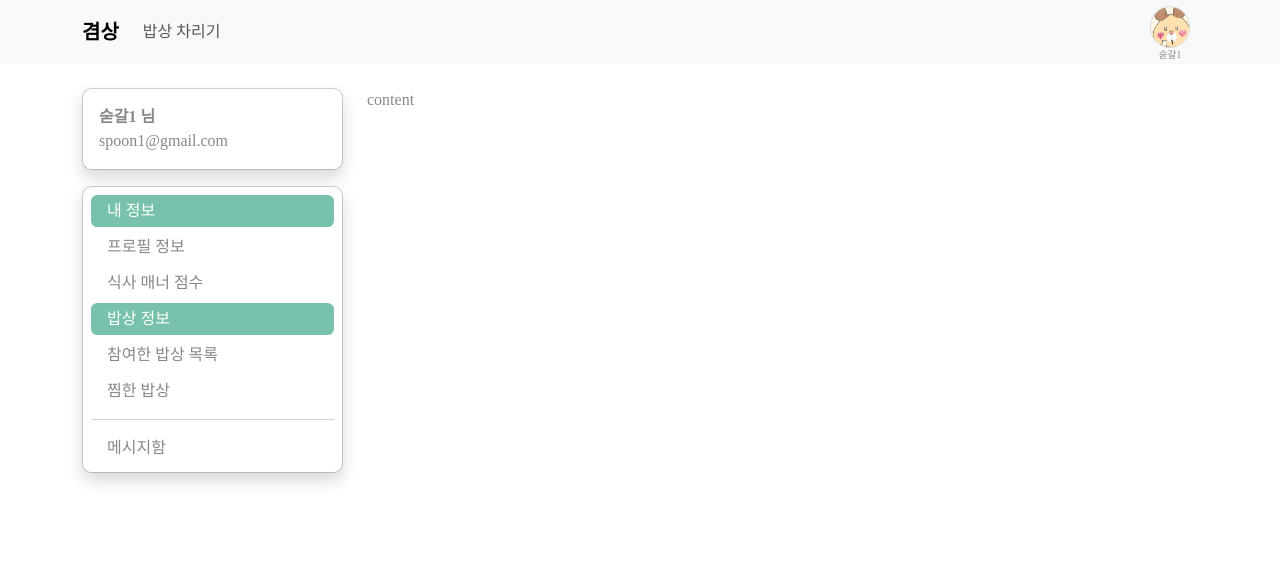
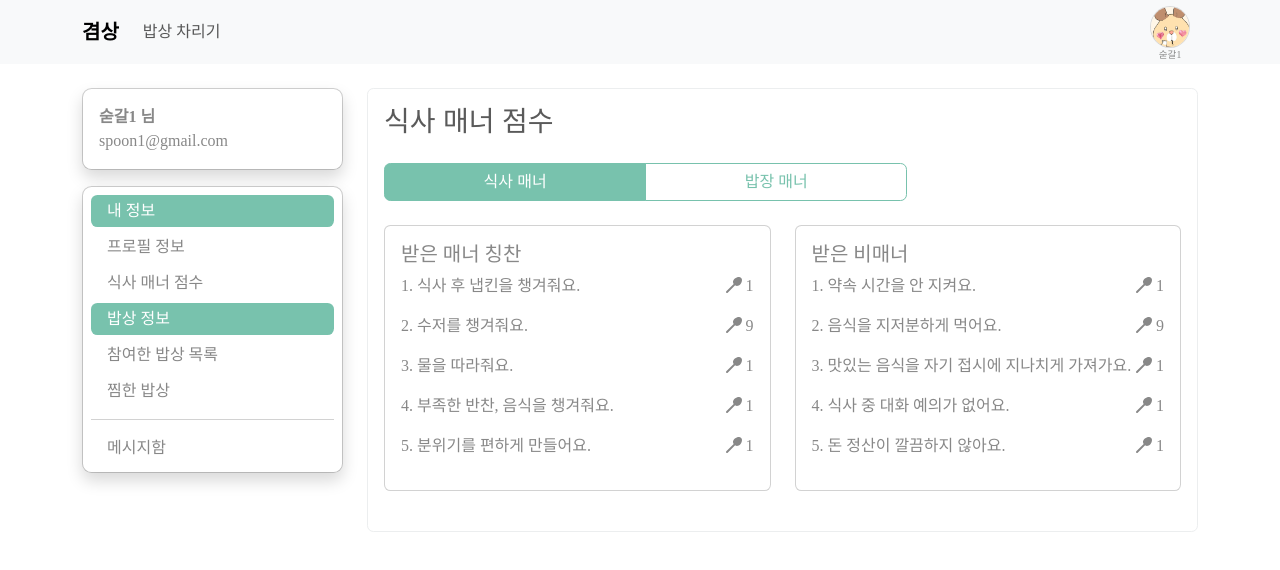
Before and after one commit to developer-dignity-team-2/gyeom-sang_client, a Vue app: page /mypage/score in a window 1280 px wide. Shown: the top 570 px of the page. Built offline with nearby package versions, Linux system fonts and the light colour scheme; a web font is replaced by a local one.

Commit message:
[ADD] 식사 매너 점수 페이지 작업 중

```diff
--- /dev/null
+++ b/src/components/mannerCard.vue
@@ -0,0 +1,76 @@
+<template>
+	<div class="card rounded p-3" style="overflow: hidden">
+		<div>
+			<h5>{{ mannerTitle }}</h5>
+			<ul :key="i" v-for="(manner, i) in myManners">
+				<li class="mb-3">
+					<div class="dropdown-item rounded-2 active">
+						<div class="row">
+							<div class="col-8">{{ i + 1 }}. {{ manner.question }}</div>
+							<div class="col-4" style="font-size: 1rem; text-align: end">
+								<font-awesome-icon icon="fa-solid fa-spoon" />
+								<span class="ps-1">{{ manner.count }}</span>
+							</div>
+						</div>
+					</div>
+				</li>
+			</ul>
+		</div>
+	</div>
+</template>
+
+<script>
+export default {
+	props: {
+		mannerTitle: { type: String, default: '' },
+		myManners: {
+			type: Array,
+			default: function () {
+				return [];
+			},
+		},
+	},
+};
+</script>
+<style scoped lang="scss">
+.favorite {
+	position: absolute;
+	top: 0.5rem;
+	right: 0.5rem;
+}
+.img-wrap {
+	position: relative;
+	width: 100%;
+	height: 0;
+	padding-bottom: 56.26%;
+	overflow: hidden;
+}
+.img-wrap.map-wrap {
+	padding-bottom: 40%;
+}
+.img-wrap.pf {
+	padding-bottom: 100%;
+}
+.img-wrap img {
+	position: absolute;
+	top: 0;
+	left: 0;
+	width: 100%;
+	height: 100%;
+}
+ul,
+dl {
+	padding: 0;
+	margin: 0;
+	list-style: none;
+}
+li {
+	display: block;
+}
+dl {
+	display: flex;
+}
+dt {
+	margin-right: 1rem;
+}
+</style>
--- a/src/views/mypage-score.vue
+++ b/src/views/mypage-score.vue
@@ -1,21 +1,107 @@
 <template>
-	<div class="container">
+	<div class="container mb-5">
 		<div class="row my-4">
-			<div class="col-md-3 col-sm-12">
+			<div class="col-xl-3 col-md-4 col-sm-12">
 				<CompUserProfile />
 			</div>
-			<div class="col-md-9 col-sm-12">content</div>
+			<!-- 본문영역 -->
+			<div class="col-xl-9 col-md-8 col-sm-12">
+				<div class="col border rounded p-3">
+					<h3>식사 매너 점수</h3>
+					<!-- 버튼 -->
+					<div class="row mt-4">
+						<div class="col-xl-8 col-md-12 col-sm-12 mb-4">
+							<div class="row">
+								<div class="btn-group" role="group" aria-label="Basic example">
+									<button type="button" class="btn btn-primary">
+										식사 매너
+									</button>
+									<button type="button" class="btn btn-outline-primary">
+										밥장 매너
+									</button>
+								</div>
+							</div>
+						</div>
+					</div>
+					<!-- 밥상카드 -->
+					<div class="row">
+						<div class="col-xl-6 col-md-12 col-sm-12 mb-4">
+							<MannerCard
+								:mannerTitle="myManners[0][0].mannerTitle"
+								:myManners="myManners[0][1]"
+							/>
+						</div>
+						<div class="col-xl-6 col-md-12 col-sm-12">
+							<MannerCard
+								:mannerTitle="myManners[1][0].mannerTitle"
+								:myManners="myManners[1][1]"
+							/>
+						</div>
+					</div>
+				</div>
+			</div>
 		</div>
 	</div>
 </template>
 
 <script>
 import CompUserProfile from '@/components/comp-user-profile';
+import MannerCard from '@/components/mannerCard';
 
 export default {
 	name: 'MypageScore',
 	components: {
 		CompUserProfile,
+		MannerCard,
 	},
+	data() {
+		return {
+			myManners: [
+				[
+					{ mannerTitle: '받은 매너 칭찬' },
+					[
+						{ id: 1, question: '식사 후 냅킨을 챙겨줘요.', count: 1 },
+						{ id: 2, question: '수저를 챙겨줘요.', count: 9 },
+						{ id: 3, question: '물을 따라줘요.', count: 1 },
+						{ id: 4, question: '부족한 반찬, 음식을 챙겨줘요.', count: 1 },
+						{ id: 5, question: '분위기를 편하게 만들어요.', count: 1 },
+					],
+				],
+				[
+					{ mannerTitle: '받은 비매너' },
+					[
+						{ id: 1, question: '약속 시간을 안 지켜요.', count: 1 },
+						{ id: 2, question: '음식을 지저분하게 먹어요.', count: 9 },
+						{
+							id: 3,
+							question: '맛있는 음식을 자기 접시에 지나치게 가져가요.',
+							count: 1,
+						},
+						{ id: 4, question: '식사 중 대화 예의가 없어요.', count: 1 },
+						{ id: 5, question: '돈 정산이 깔끔하지 않아요.', count: 1 },
+					],
+				],
+				[
+					{ mannerTitle: '매너요정' },
+					[
+						{ id: 1, question: '당신은 겸상 매너요정 이에요.', count: 1 },
+						{ id: 2, question: '밥장이 밥상을 잘 주도해요.', count: 9 },
+					],
+				],
+				[
+					{ mannerTitle: '똥매너' },
+					[
+						{ id: 1, question: '밥장이 사람을 차별해요.', count: 1 },
+						{ id: 2, question: '밥장이 독단적으로 행동해요.', count: 9 },
+					],
+				],
+			],
+		};
+	},
+	setup() {},
+	created() {},
+	mounted() {},
+	unmounted() {},
+	methods: {},
 };
 </script>
```
